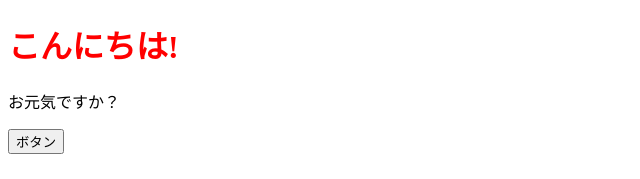
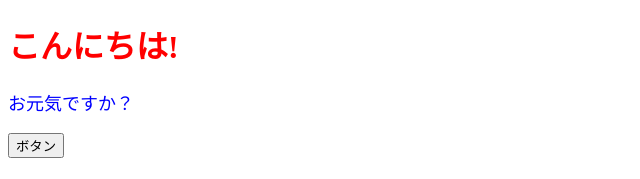
Before and after one commit to aoimaru/ReactBasicCourse, a React (Create React App) app: page / in a window 1280 px wide. Shown: the top 179 px of the page, without its empty margins (0-640 px from the left). Built offline with nearby package versions, Linux system fonts and the light colour scheme.

Commit message:
styleCource

```diff
--- a/src/App.jsx
+++ b/src/App.jsx
@@ -3,10 +3,14 @@ import React from "react";
 const App = () => {
   const onClickButton = () => alert("hello");
 
+  const contentStyle = {
+    color: "blue",
+    fontSize: "18px"
+  };
   return (
     <React.Fragment>
       <h1 style={{ color: "red" }}>こんにちは!</h1>
-      <p>お元気ですか？</p>
+      <p style={contentStyle}>お元気ですか？</p>
       <button onClick={onClickButton}>ボタン</button>
     </React.Fragment>
   );
```
